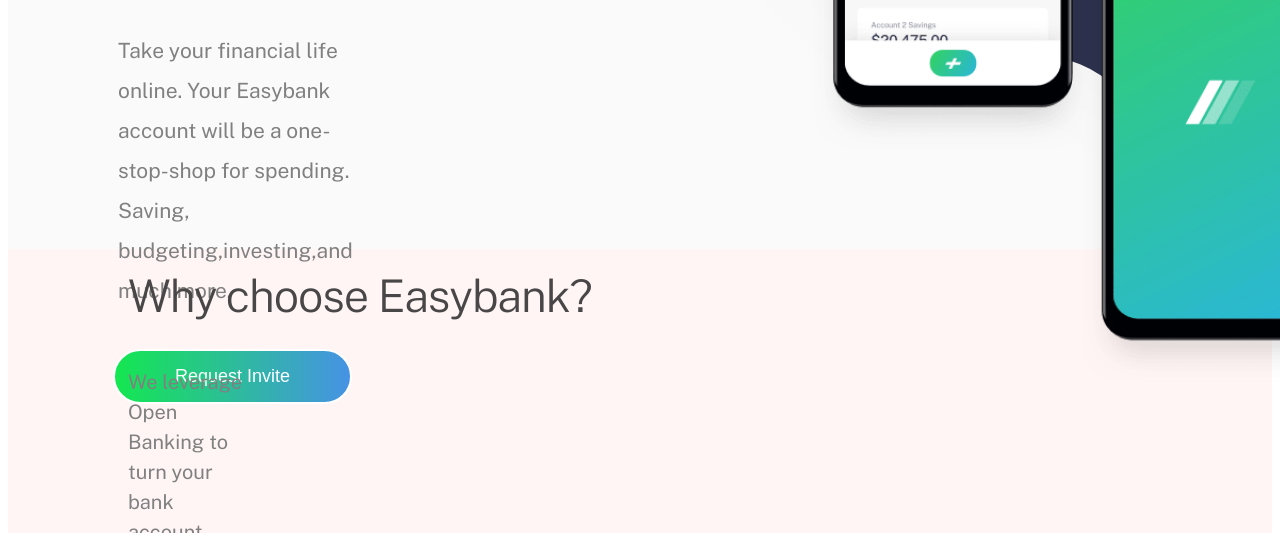
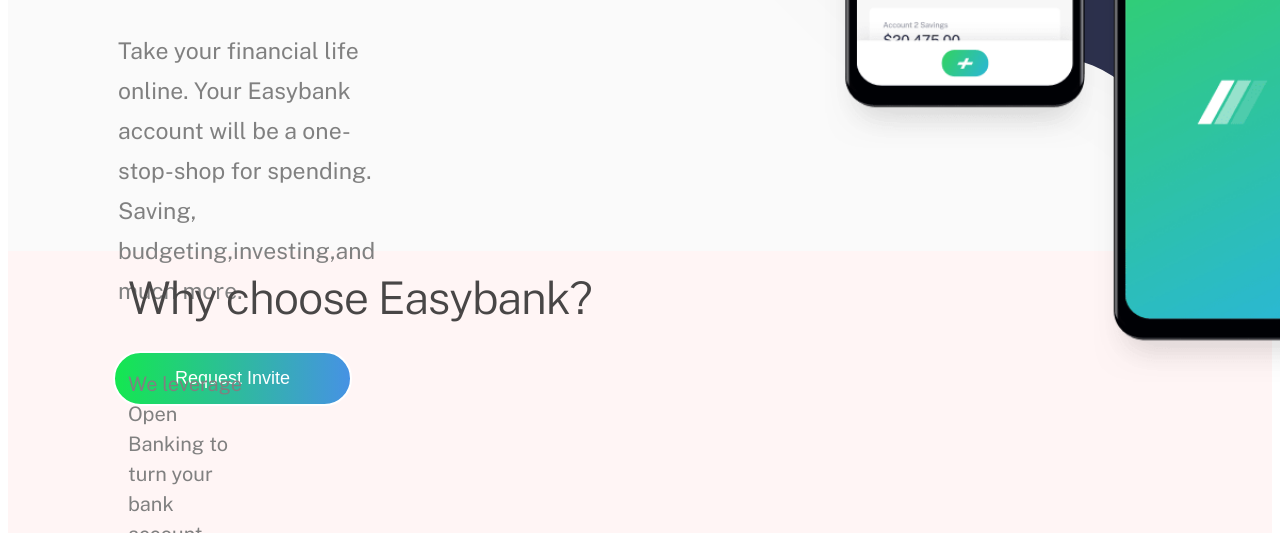
Before and after one commit to kanchanapalliumma/new-webdev, a plain HTML site: page CSS/Easybank-landing-page/index.html in a window 1280 px wide. Shown: the part 592-1125 px from the top of the page. Drawn offline with nearby package versions, Linux system fonts and the light colour scheme.

Commit message:
Adding-css-files

```diff
--- a/CSS/Easybank-landing-page/style.css
+++ b/CSS/Easybank-landing-page/style.css
@@ -86,10 +86,10 @@ h1{
 }
 #para{
   line-height: 40px;
-  font-size: 21px;
+  font-size: 23px;
   color:  gray;
   padding-bottom: 22px;
-  padding-right: 100px;
+  padding-right: 90px;
 }
 #request-invite{
   margin-left: -5px;
```
